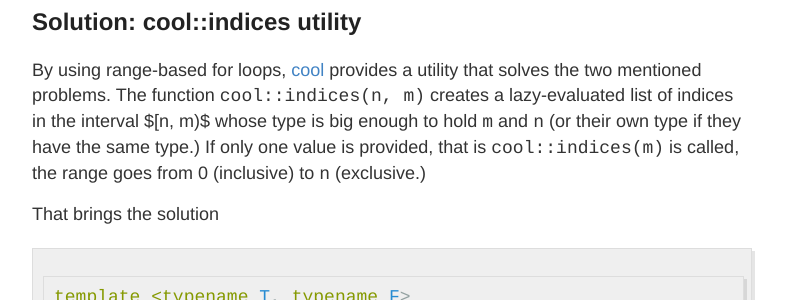
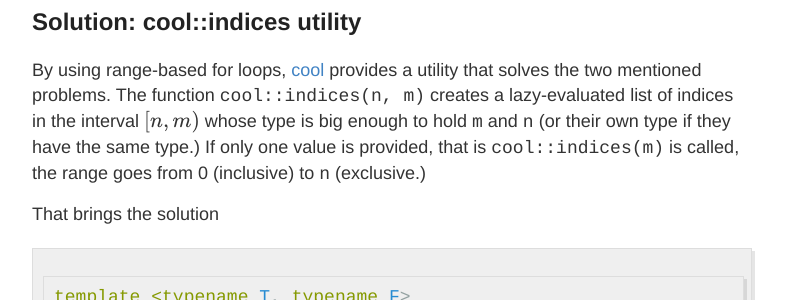
Before and after one commit to verri/verri.github.io, a Jekyll site: the page built from _posts/2017-10-11-Safe-Modern-For-Loops.md, in a window 1280 px wide and 900 px high, scrolled down 3700 px. Shown: the part 175-475 px from the top of the window, without its empty margins (248-1034 px from the left). Built offline with Jekyll 4.4.1, drawn with Linux system fonts in a browser that asks for light colours; formulas are drawn with MathJax 3; comment, search, counter and statistics services are not loaded.

Commit message:
Math fix.

```diff
--- a/_posts/2017-10-11-Safe-Modern-For-Loops.md
+++ b/_posts/2017-10-11-Safe-Modern-For-Loops.md
@@ -137,7 +137,7 @@ doesn't compile since `++i` and `++j` tries to modify the variables.
 
 By using range-based for loops, [cool](https://github.com/verri/cool) provides a
 utility that solves the two mentioned problems.  The function `cool::indices(n, m)`
-creates a lazy-evaluated list of indices in the interval $[n, m)$ whose type is
+creates a lazy-evaluated list of indices in the interval $$[n, m)$$ whose type is
 big enough to hold `m` and `n` (or their own type if they have the same type.)
 If only one value is provided, that is `cool::indices(m)` is called, the
 range goes from 0 (inclusive) to `n` (exclusive.)
```
